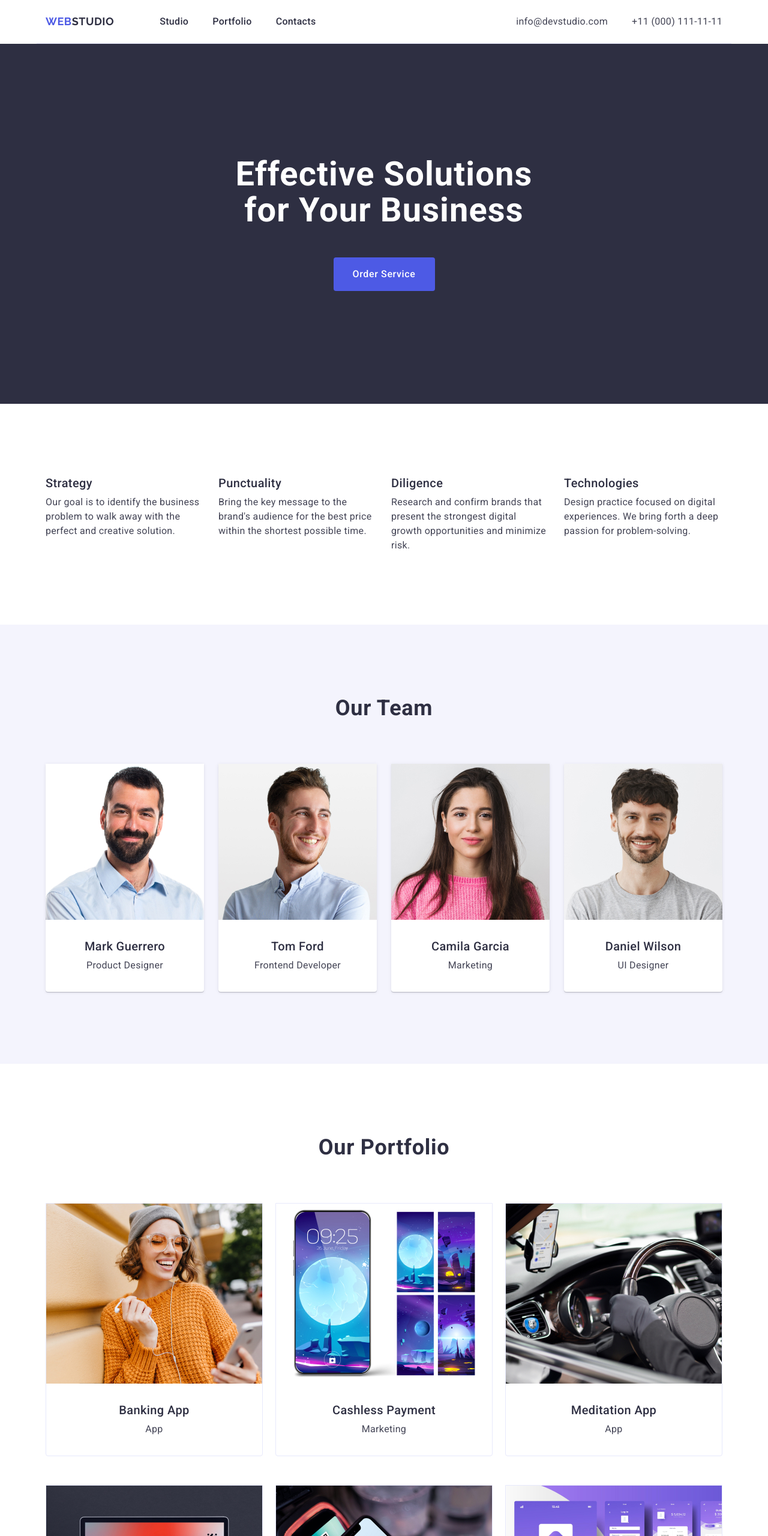
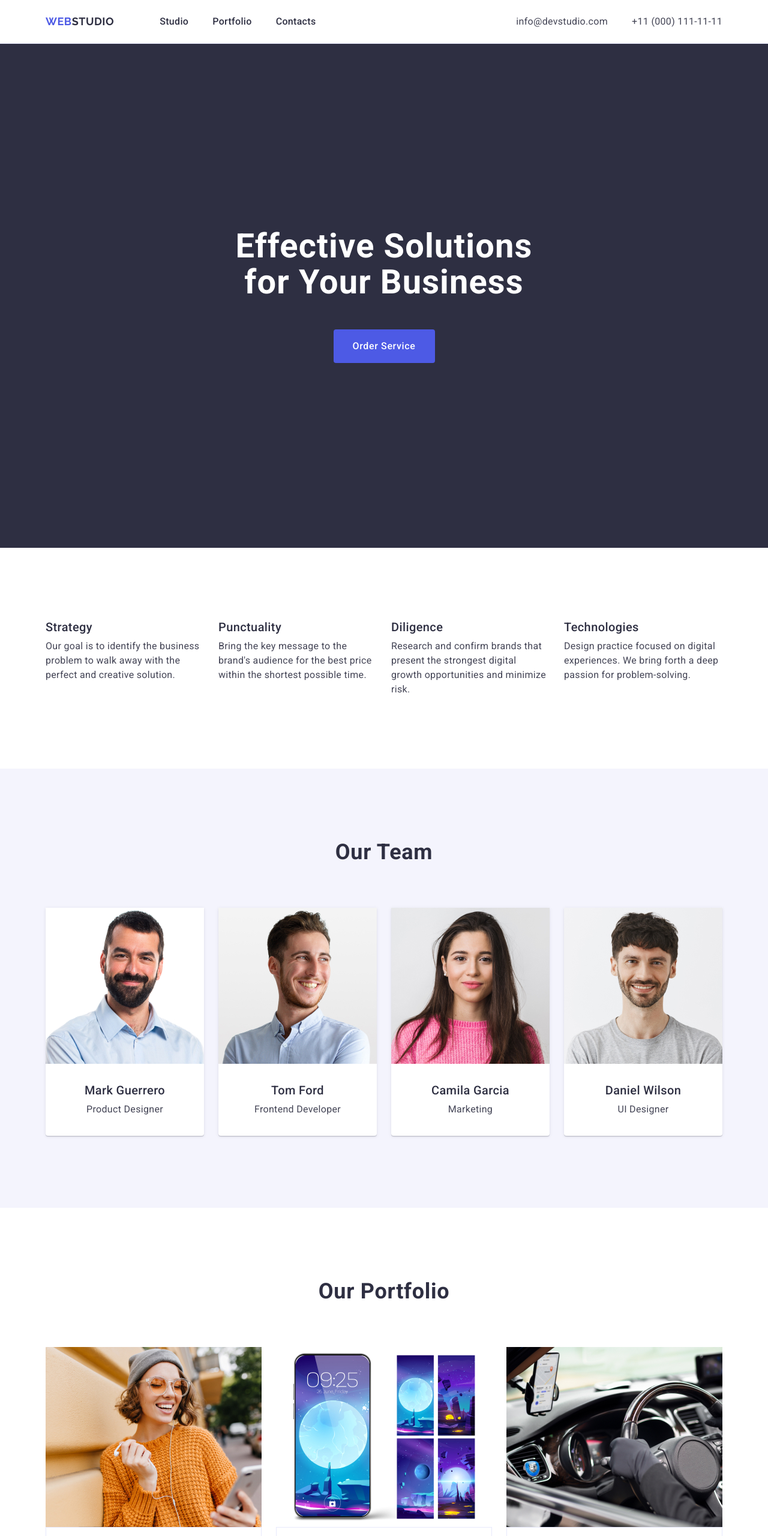
Before and after one commit to maxmelnyk1311/goit-markup-hw-03, a plain HTML site: page index.html in a window 1280 px wide. Shown: the top 2560 px of the page at 60% size. Drawn offline with nearby package versions, Linux system fonts and the light colour scheme.

Commit message:
changes2

```diff
--- a/css/styles.css
+++ b/css/styles.css
@@ -42,10 +42,13 @@ img {
 
 /* -----------basic styles end ----------- */
 
+.header {
+    border-bottom: 1px solid #e7e9fc;
+}
+
 .header-container {
     display: flex;
     justify-content: space-between;
-    border-bottom: 1px solid #e7e9fc
 }
 
 .header-nav {
@@ -53,8 +56,6 @@ img {
     justify-content: space-between;
     align-items: center;
 }
-
-
 
 .site-logo {
     font-family: Raleway, sans-serif;
@@ -127,8 +128,8 @@ img {
     flex-direction: column;
     align-items: center;
     gap: 48px;
-    padding-top: 68px;
-    padding-bottom: 68px;
+    padding-top: 188px;
+    padding-bottom: 188px;
 }
 
 .hero-header {
@@ -281,12 +282,11 @@ img {
     flex-direction: row;
     justify-content: space-between;
     row-gap: 48px;
+    column-gap: 24px;
 }
 
 .portfolio-list-item {
-    width: calc((100% - (24 * 3)) / 4);
-    border: 1px solid #e7e9fc;
-    border-radius: 0px 0px 4px 4px;
+    width: calc((100% - (24px * 2)) / 3);
 }
 
 .portfolio-item-image {
@@ -296,6 +296,7 @@ img {
 .portfolio-item-info {
     padding: 32px 16px;
     text-align: center;
+    border: 1px solid #e7e9fc;
 }
 
 .portfolio-item-name {
--- a/index.html
+++ b/index.html
@@ -53,7 +53,7 @@
         <!--Section 2-->
         <section class="section">
             <div class="container">
-                <h2 class="description-header visually-hidden">About us</h2>
+                <h2 class="visually-hidden description-header">About us</h2>
                 <ul class="description-list styled-list">
                     <li class="description-list-item">
                         <h3  class="description-item-header">Strategy</h3>
```
